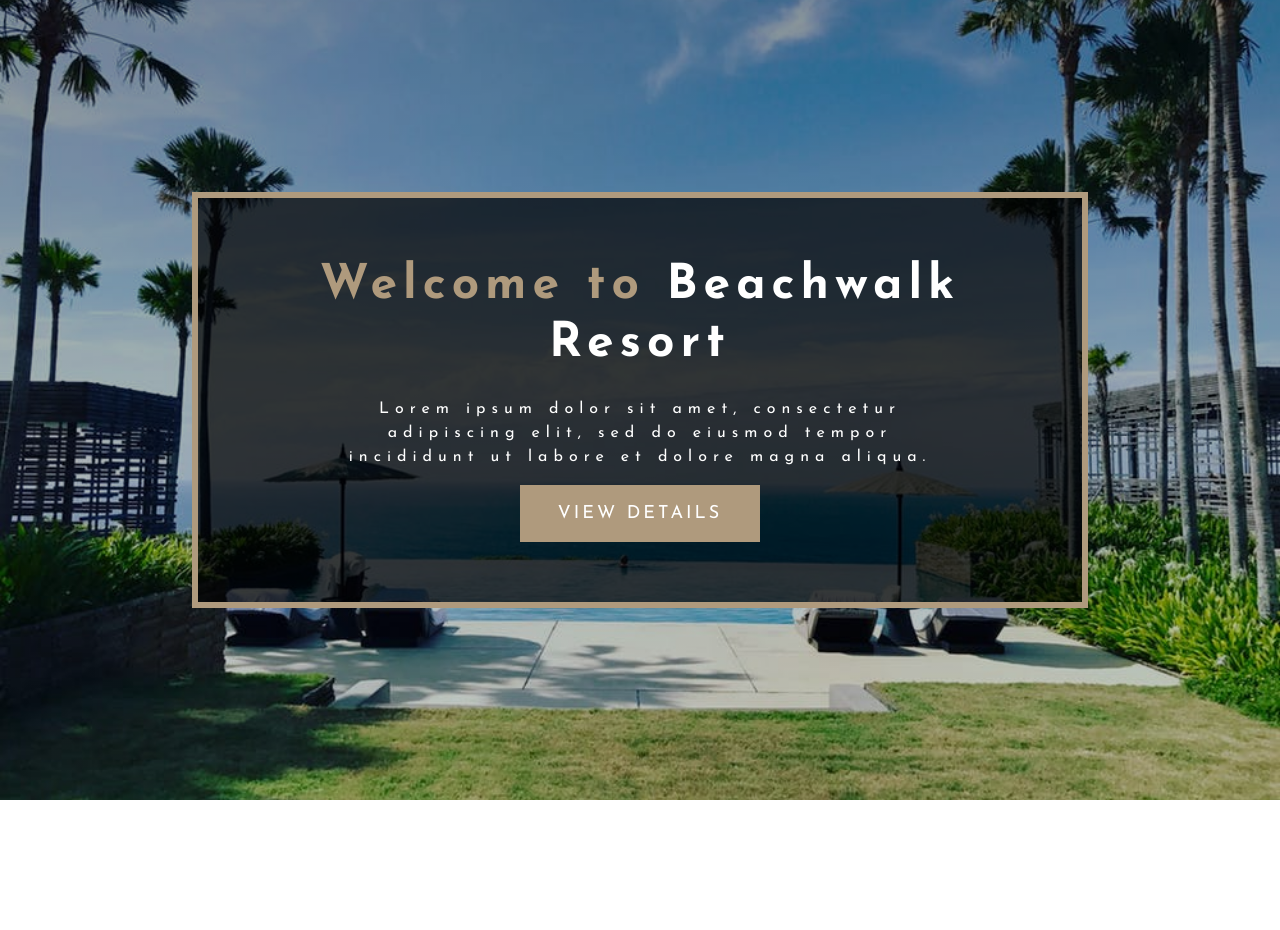
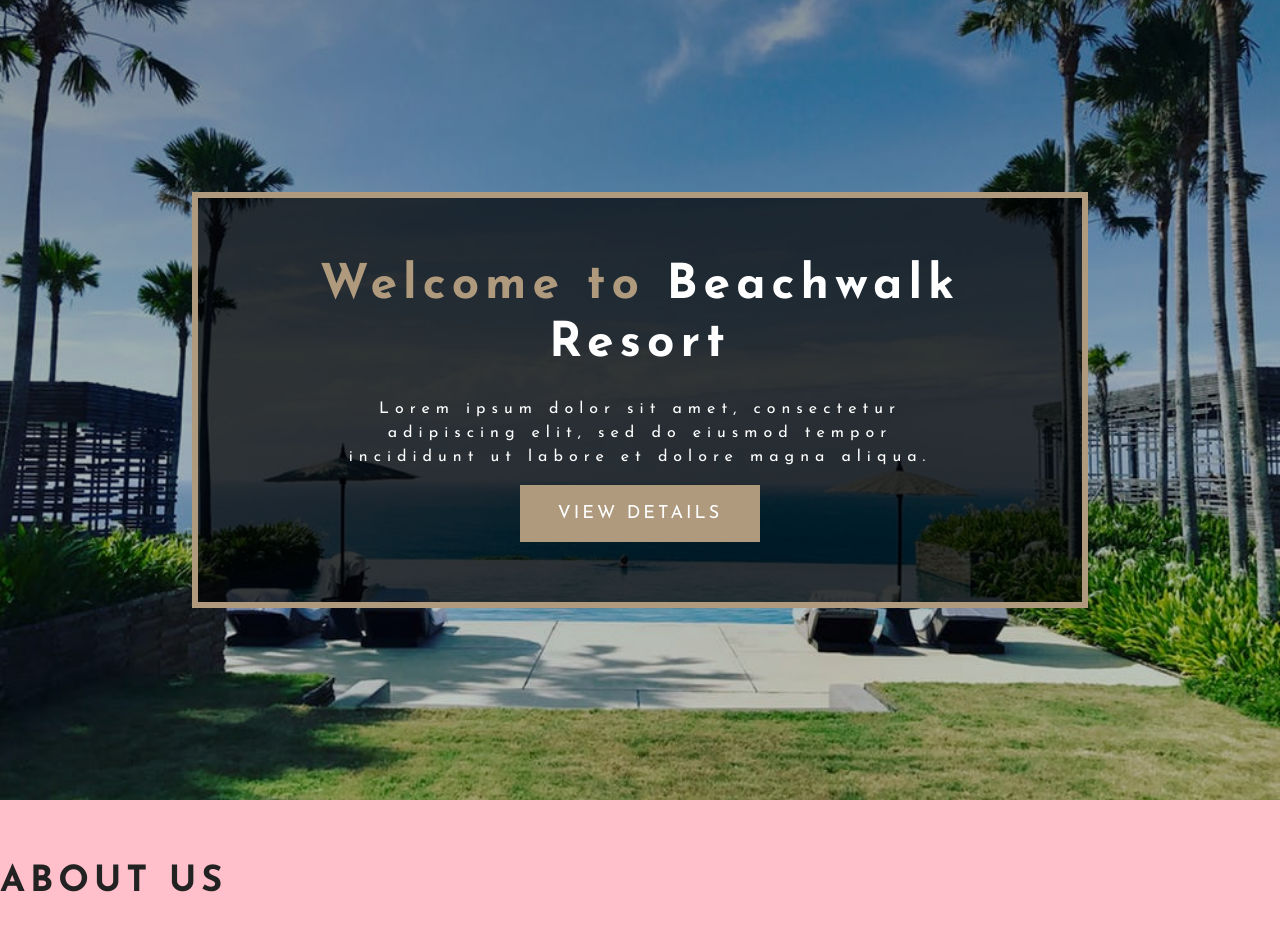
Before and after one commit to LagiewkaMarta/reactStyledComponents, a React (Create React App) app: page / in a window 1280 px wide. Shown: the top 930 px of the page. Before the commit the page ends 800 px from the top, so only its background shows below. Built offline with nearby package versions, Linux system fonts and the light colour scheme.

Commit message:
ADD Section component and Title components

```diff
--- /dev/null
+++ b/src/components/globals/Section.js
@@ -0,0 +1,7 @@
+import styled from 'styled-components';
+import {setRem} from "../../styles";
+
+export const Section = styled.section`
+padding: ${setRem(64)} 0;
+background-color: ${props => props.color};
+`
--- /dev/null
+++ b/src/components/globals/Title.js
@@ -0,0 +1,19 @@
+import React from 'react';
+import styled from 'styled-components';
+import {setRem, setFont, setLetterSpacing} from "../../styles";
+
+const Title = ({className, title,center}) => {
+    return (
+        <h3 className={className}>
+            {title}
+        </h3>
+    )
+}
+
+export default styled(Title)`
+font-size: ${setRem(36)};
+text-transform: uppercase;
+${setLetterSpacing(5)};
+${setFont.main};
+text-align: ${({center}) => center ? 'center' : 'left'};
+`
--- /dev/null
+++ b/src/components/home/About.js
@@ -0,0 +1,13 @@
+import React from 'react';
+import {Section} from '../globals/Section';
+import Title from '../globals/Title';
+
+const About = () => {
+    return (
+        <Section color="pink">
+        <Title title="About us"></Title>
+        </Section>
+    )
+}
+
+export default About
--- a/src/pages/Home.js
+++ b/src/pages/Home.js
@@ -1,12 +1,14 @@
-import React from 'react';
+import React from "react";
 import Header from "../components/home/Header";
+import About from "../components/home/About";
 
 const Home = () => {
-    return (
-        <>
-<Header/>
-</>
-    )
-}
+  return (
+    <>
+      <Header />
+      <About />
+    </>
+  );
+};
 
-export default Home
+export default Home;
```
